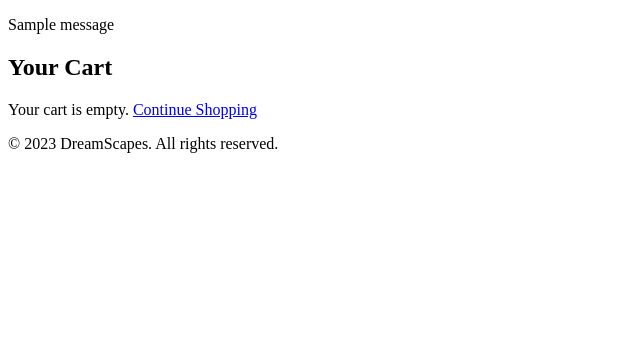
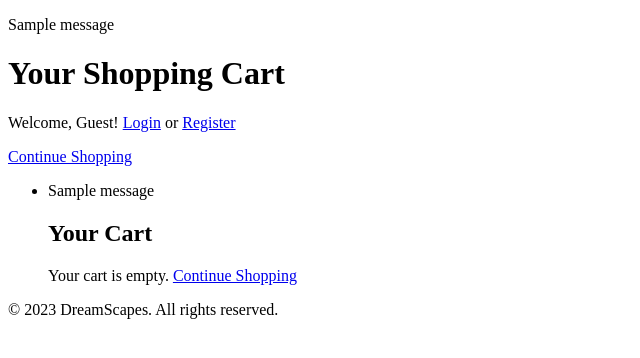
Before and after one commit to monicathomas8/Dreamscapes, a Django app: page /orders/cart/ in a window 1280 px wide. Shown: the part 114-472 px from the top of the page, without its empty margins (0-640 px from the left). Run offline with Django 5.2, Linux system fonts and the light colour scheme; tables that the repository leaves empty hold one stand-in row (values such as "Sample post"); one stand-in notice (Sample message) is shown.

Commit message:
add to cart button added and a back button in artwork-detail.html, continue shopping button added in the cart.html and more user friendly text.

```diff
--- a/artwork/templates/artwork_detail.html
+++ b/artwork/templates/artwork_detail.html
@@ -4,8 +4,14 @@
 
 {% block content %}
 <h1>{{ artwork.title }}</h1>
+<a href="javascript:history.back()" class="btn">← Go Back</a>
 <img src="{{ artwork.image.url }}" alt="{{ artwork.title }}">
 <p><strong>Description:</strong> {{ artwork.description }}</p>
 <p><strong>Keywords:</strong> {{ artwork.keywords }}</p>
 <p><strong>Price:</strong> £{{ artwork.price }}</p>
+
+<form action="{% url 'add-to-cart' artwork.id %}" method="post">
+    {% csrf_token %}
+    <button type="submit" class="btn">Add to Cart</button>
+</form>
 {% endblock %}
--- a/artwork/urls.py
+++ b/artwork/urls.py
@@ -5,4 +5,5 @@ urlpatterns = [
     path('', ArtworkListView.as_view(), name='artwork-list'),
     path('<slug:slug>/', ArtworkDetailView.as_view(), name='artwork-detail'),
     path('artwork/add-to-cart/<int:artwork_id>/', add_to_cart, name='add-to-cart'),
+    path('add-to-cart/<int:artwork_id>/', add_to_cart, name='add-to-cart'),
 ]
--- a/dreamscapes/settings.py
+++ b/dreamscapes/settings.py
@@ -20,6 +20,7 @@ from pathlib import Path
 
 # Build paths inside the project like this: BASE_DIR / 'subdir'.
 BASE_DIR = Path(__file__).resolve().parent.parent
+
 
 
 # Quick-start development settings - unsuitable for production
--- a/home/templates/home/index.html
+++ b/home/templates/home/index.html
@@ -1,4 +1,4 @@
-{% extends "home/base.html" %}
+{% extends "base.html" %}
 
 {% block content %}
     <main>
--- a/orders/templates/orders/cart.html
+++ b/orders/templates/orders/cart.html
@@ -1,6 +1,19 @@
 {% extends "base.html" %}
 
 {% block content %}
+    <h1>Your Shopping Cart</h1>
+
+    {% if user.is_authenticated %}
+        <p>Welcome, {{ user.username }}</p>
+    {% else %}
+        <p>Welcome, Guest! <a href="{% url 'login' %}">Login</a> or <a href="{% url 'register' %}">Register</a></p>
+    {% endif %}
+    <p><a href="{% url 'artwork-list' %}">Continue Shopping</a></p>
+
+    {% if messages %}
+        <ul class="messages">
+            {% for message in messages %}
+                <li{% if message.tags %} class="{{ message.tags }}"{% endif %}>{{ message }}</li>
     <h2>Your Cart</h2>
 
     {% if cart %}
@@ -33,4 +46,7 @@
     {% else %}
         <p>Your cart is empty. <a href="{% url 'artwork-list' %}">Continue Shopping</a></p>
     {% endif %}
+            {% endfor %}
+        </ul>
+    {% endif %}
 {% endblock %}
--- a/orders/urls.py
+++ b/orders/urls.py
@@ -1,8 +1,9 @@
 from django.urls import path
 from . import views
-from .views import cart_view, checkout, remove_from_cart, order_list, order_detail
+from .views import cart_view, checkout, remove_from_cart, order_list, order_detail, add_to_cart
 
 urlpatterns = [
+    path('add-to-cart/<int:artwork_id>/', views.add_to_cart, name='add-to-cart'),
     path('cart/', cart_view, name='cart-view'),
     path('checkout/', checkout, name='checkout'),
     path('cart/remove/<int:artwork_id>/', remove_from_cart, name='remove-from-cart'),
--- a/orders/views.py
+++ b/orders/views.py
@@ -113,3 +113,26 @@ def order_detail(request, order_id):
     """
     order = get_object_or_404(Order, id=order_id, user=request.user)
     return render(request, 'orders/order_detail.html', {'order': order})
+
+
+def add_to_cart(request, artwork_id):
+    """
+    Add artwork to
+    session based cart.
+    """
+    artwork = get_object_or_404(Artwork, id=artwork_id)
+    cart = request.session.get('cart', {})
+
+    if str(artwork_id) not in cart:
+        cart[artwork_id] = {
+            'title': artwork.title,
+            'price': str(artwork.price),
+            'image': artwork.image.url,
+        }
+        messages.success(request, f"{artwork.title} has been added to your cart.")
+    else:
+        messages.warning(request, f"{artwork.title} is already in your cart.")
+
+    request.session['cart'] = cart
+    request.session.modified = True
+    return redirect('cart-view')
```
